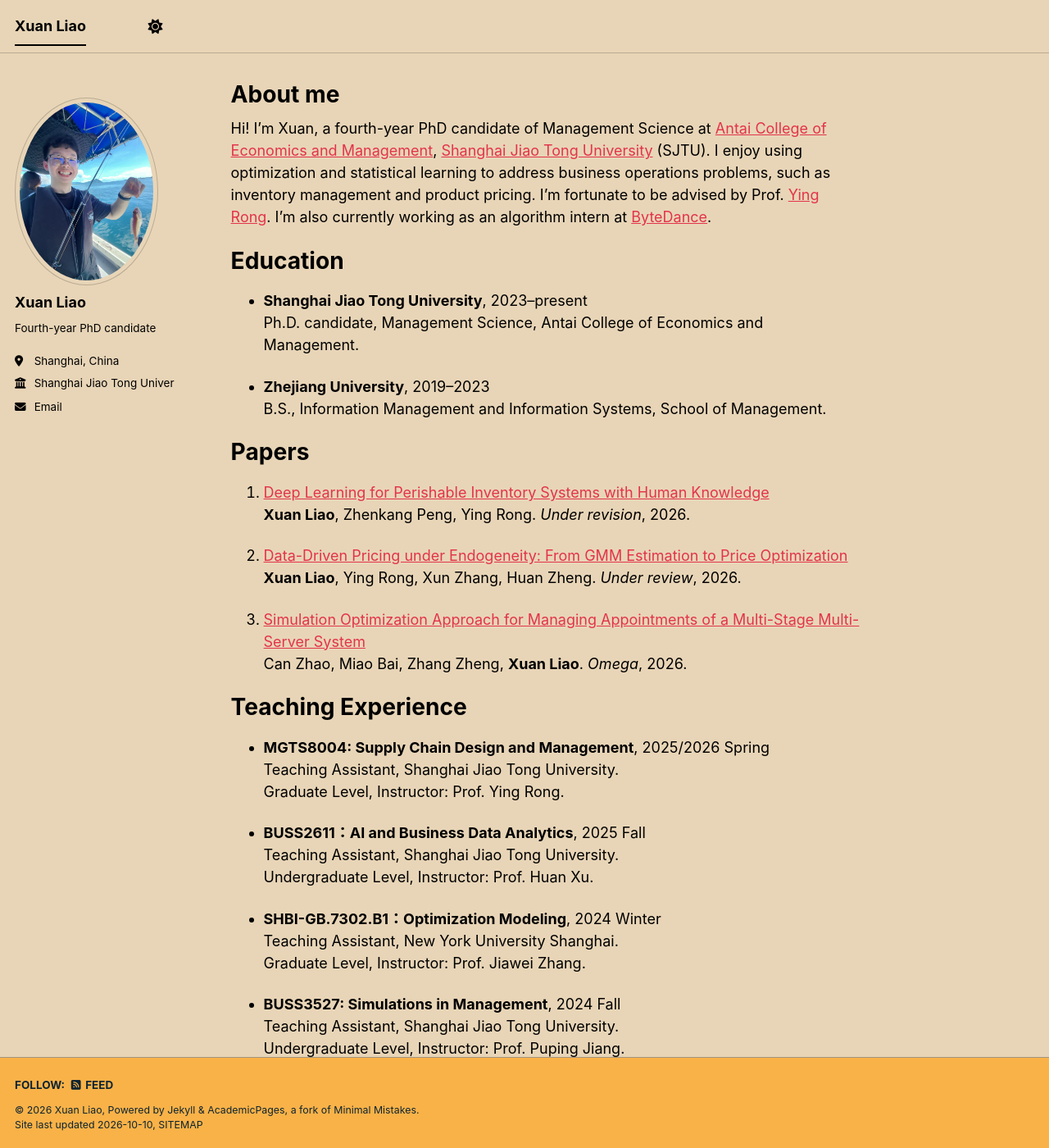
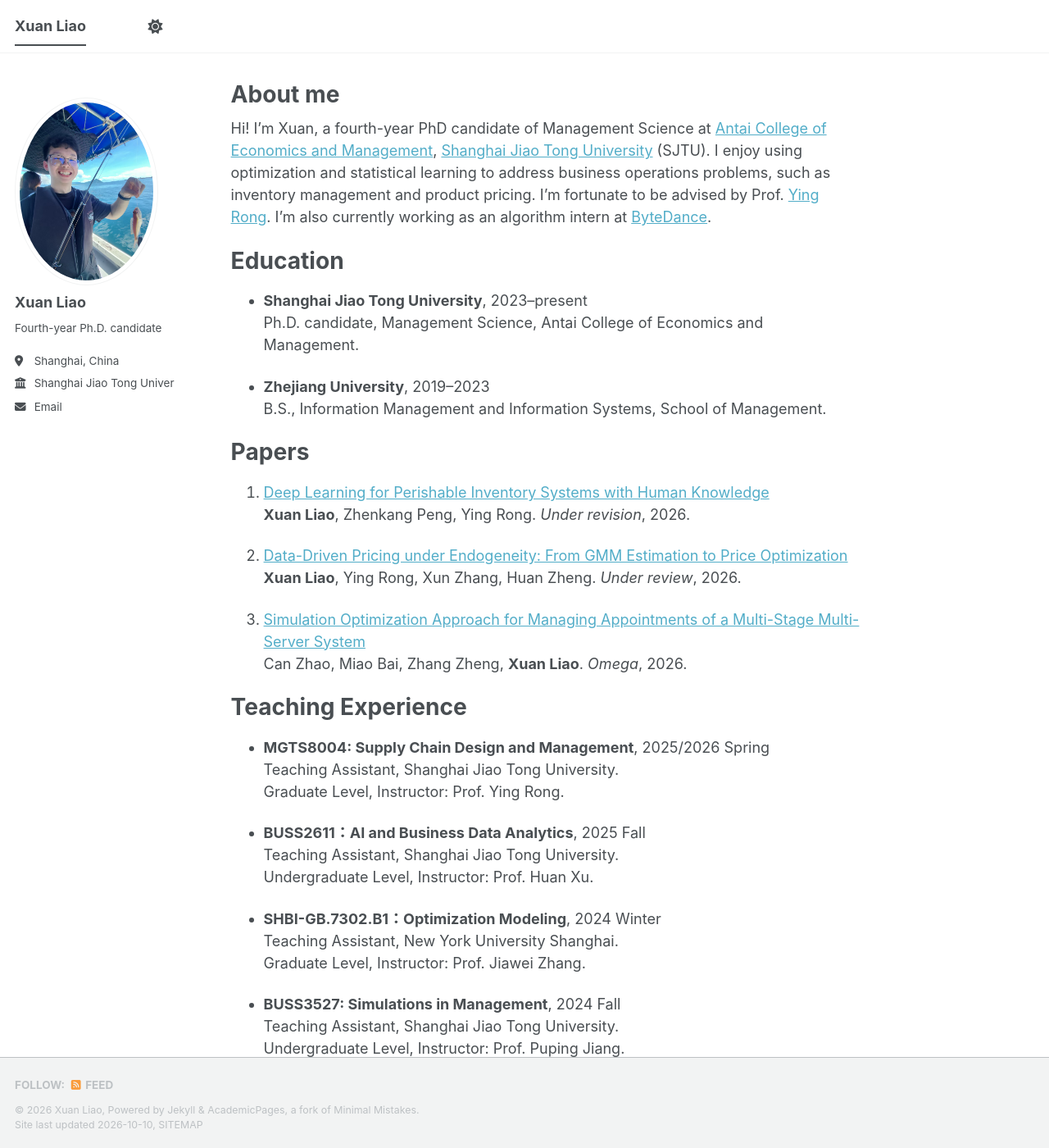
Before and after one commit to xxxl-ml/xxxl-ml.github.io, a Jekyll site: the page built from _pages/about.md, in a window 1280 px wide and 1400 px high. Shown: the whole window at 82% size. Built offline with Jekyll 4.4.1, drawn with Linux system fonts in a browser that asks for light colours; a style sheet for code colours, icons or effects is not loaded.

Commit message:
Update _config.yml

```diff
--- a/_config.yml
+++ b/_config.yml
@@ -8,7 +8,7 @@
 
 # Basic Site Settings
 locale                   : "en-US"
-site_theme               : "sunrise" # The available themes options are "default", "air", "sunrise", "mint", "dirt" and "contrast"
+site_theme               : "default" # The available themes options are "default", "air", "sunrise", "mint", "dirt" and "contrast"
 title                    : "Xuan Liao"
 title_separator          : "-"
 name                     : &name "Xuan Liao"
@@ -26,7 +26,7 @@ author:
   avatar           : "lx.jpg"
   name             : "Xuan Liao"
   pronouns         : # example: "she/her"
-  bio              : "Fourth-year PhD candidate"
+  bio              : "Fourth-year Ph.D. candidate"
   location         : "Shanghai, China"
   employer         : "Shanghai Jiao Tong University"
   uri              : # URL
```
